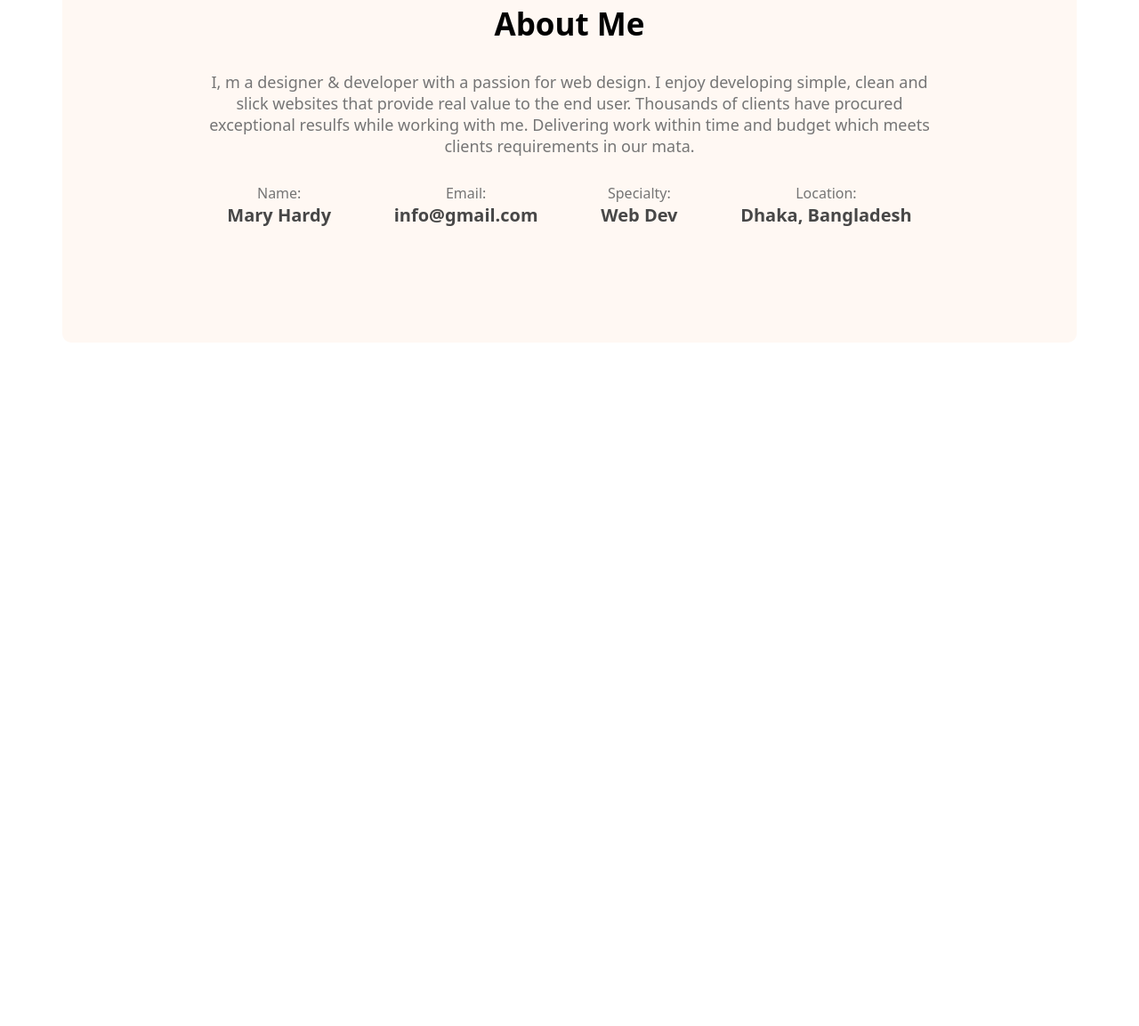
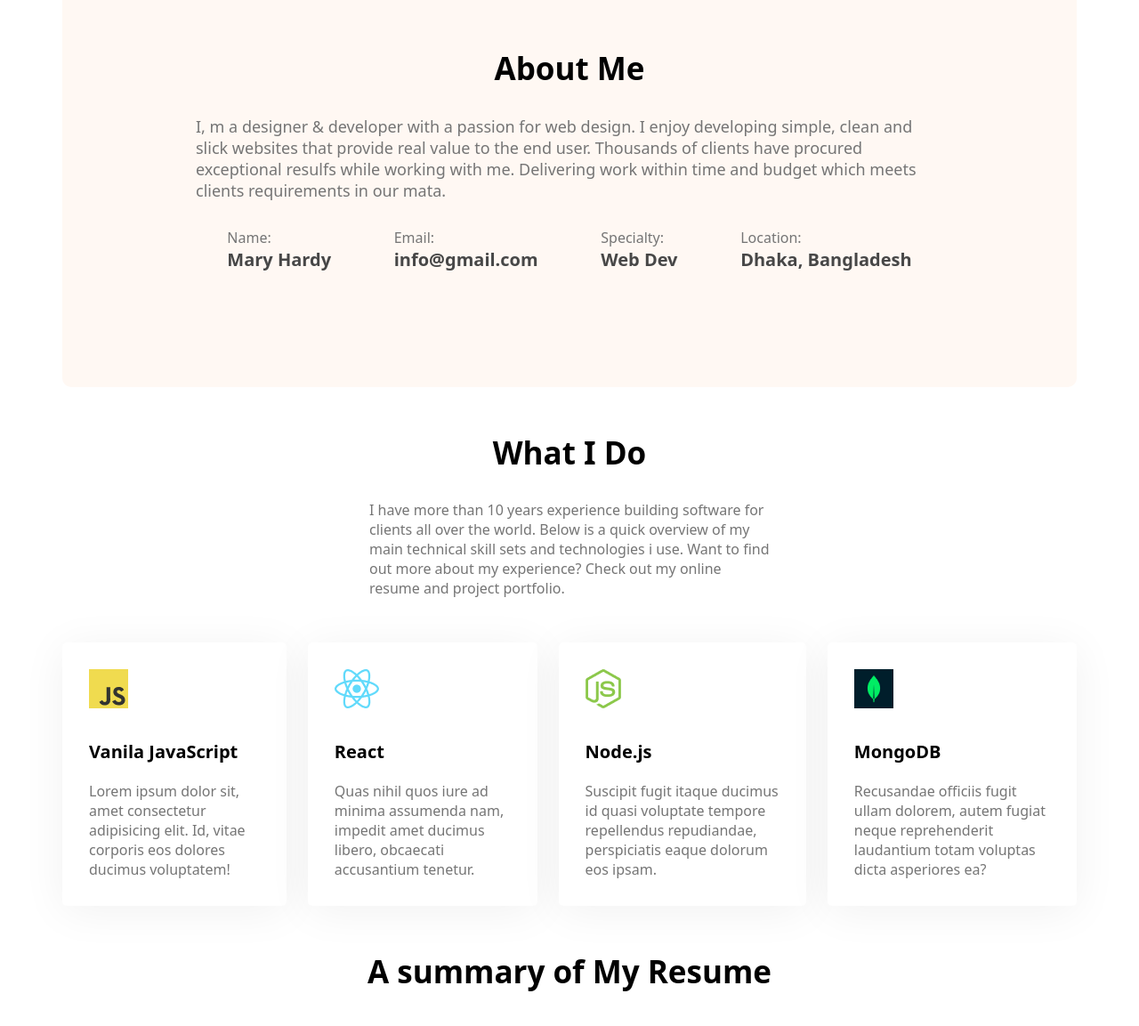
Before and after one commit to robin0151/personal-portfolio, a plain HTML site: page index.html in a window 1280 px wide. Shown: the part 1099-2252 px from the top of the page at 89% size. Before the commit the page ends 1484 px from the top, so only its background shows below. Drawn offline with Linux system fonts and the light colour scheme.

Commit message:
added skill content

```diff
--- a/index.html
+++ b/index.html
@@ -35,6 +35,7 @@
     <main>
         <section class="about" >
             <h1 class="section-title">About Me</h1>
+
             <p class="section-description">I, m a designer & developer with a passion for web design. I enjoy developing simple, clean and slick websites that provide real value to the end user. Thousands of clients have procured exceptional resulfs while working with me. Delivering work within time and budget which meets clients requirements in our mata.</p>
             <div class="about-info-container">
                 <div class="about-info">
@@ -55,6 +56,46 @@
                 </div>
             </div>
         </section>
+        <!-- whai i do section -->
+        <section class="What-i-do">
+            <h3 class="section-title">What I Do</h3>
+            <div class="title-details">
+            <p>I have more than 10 years experience building software for clients all over the world. Below is a quick overview of my main technical skill sets and technologies i use. Want to find out more about my experience? Check out my online resume and project portfolio.</p>
+            </div>
+            <!-- .skill-container>.skill*4>img+p.skill-title+p.skill-description>lorem15 -->
+
+            <div class="skill-container">
+                <div class="skill">
+                    <img src="images/icons/js.png" alt="">
+                    <p class="skill-title">Vanila JavaScript</p>
+                    <p class="skill-description">Lorem ipsum dolor sit, amet consectetur adipisicing elit. Id, vitae corporis eos dolores ducimus voluptatem!</p>
+                </div>
+                <div class="skill">
+                    <img src="images/icons/react.png" alt="">
+                    <p class="skill-title">React</p>
+                    <p class="skill-description">Quas nihil quos iure ad minima assumenda nam, impedit amet ducimus libero, obcaecati accusantium tenetur.</p>
+                </div>
+                <div class="skill">
+                    <img src="images/icons/nodejs.png" alt="">
+                    <p class="skill-title">Node.js</p>
+                    <p class="skill-description">Suscipit fugit itaque ducimus id quasi voluptate tempore repellendus repudiandae, perspiciatis eaque dolorum eos ipsam.</p>
+                </div>
+                <div class="skill">
+                    <img src="images/icons/mongo.png" alt="">
+                    <p class="skill-title">MongoDB</p>
+                    <p class="skill-description">Recusandae officiis fugit ullam dolorem, autem fugiat neque reprehenderit laudantium totam voluptas dicta asperiores ea?</p>
+                </div>
+            </div>
+
+
+
+        </section>
+
+        <!-- Resume Section -->
+        <section class="resume">
+            <h3 class="section-title">A summary of My Resume</h3>
+            <div class="title-details"></div>
+        </section>
 
     </main>
 
--- a/styels/portfolio.css
+++ b/styels/portfolio.css
@@ -95,16 +95,26 @@ main {
     background-color: #FFF8F3;
     border-radius: 10px;
     padding: 130px 150px;
-    text-align: center;
+
 
 }
 
 .section-title {
-
+    text-align: center;
     font-weight: 700;
     font-size: 35px;
     margin-bottom: 30px;
+    margin-top: 50px;
 
+
+
+
+}
+
+.title-details{
+    color: #757575;
+
+    margin:0 345px 50px 345px;
 
 
 }
@@ -137,3 +147,43 @@ main {
     font-size: 20px;
     color: #474747;
 }
+
+/* what i do styles */
+
+.what-i-do {
+    margin-top: 130px;
+
+
+}
+
+.skill-container {
+    display: flex;
+    gap: 24px;
+}
+
+.skill {
+
+    background: #FFFFFF;
+    box-shadow: 0px 6px 50px rgba(0, 0, 0, 0.06);
+    border-radius: 5px;
+    padding: 30px;
+}
+
+.skill-title {
+
+    font-weight: 700;
+    font-size: 20px;
+    margin-top: 30px;
+    margin-bottom: 20px;
+}
+
+.skill-description {
+    color: #757575;
+    font-weight: 400;
+    font-size: 16px;
+
+
+
+}
+
+/* resume styles */
```
